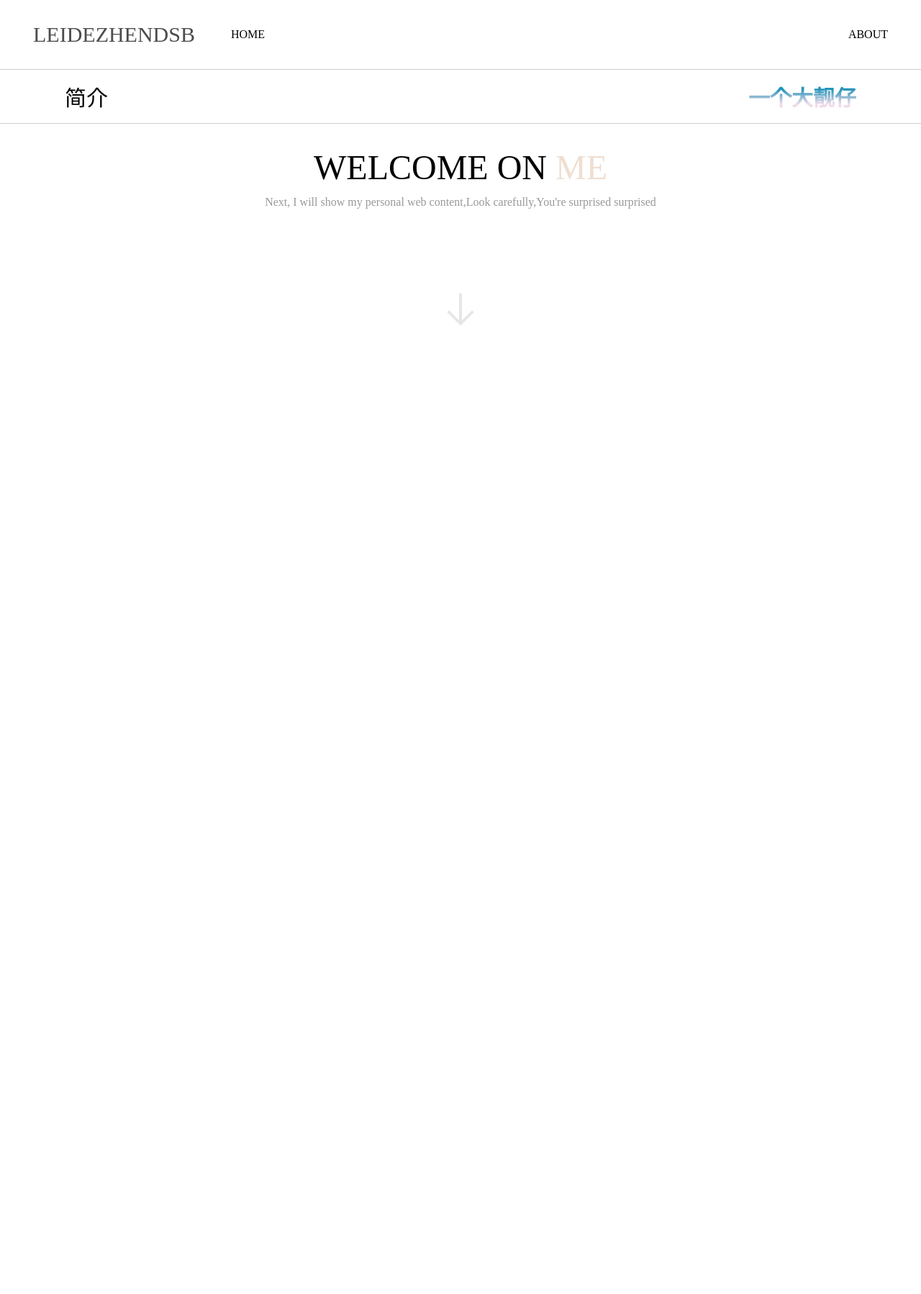
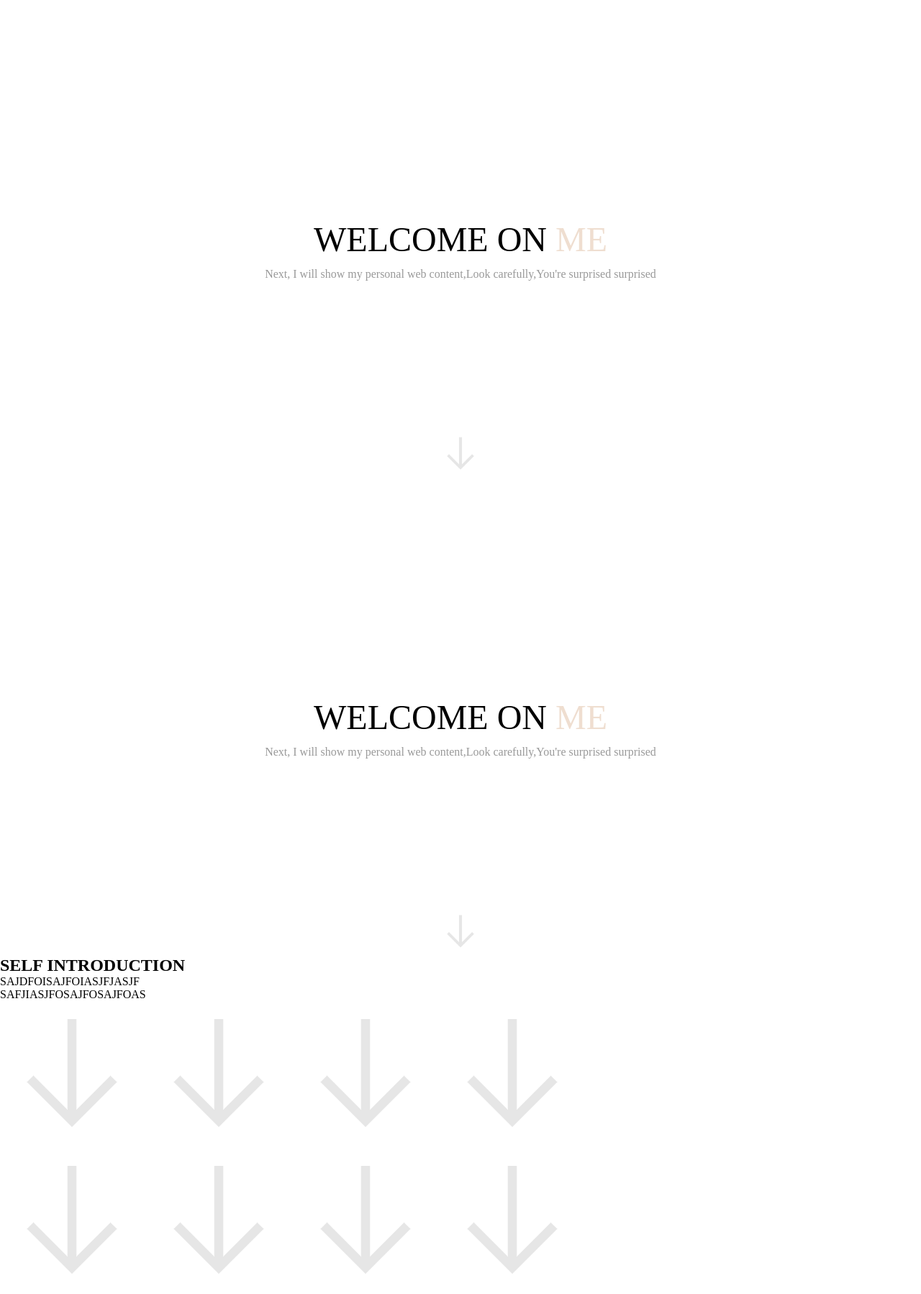
Before and after one commit to loraixy/loraixy.github.io, a plain HTML site: page index.html in a window 1280 px wide. Shown: the whole page at 72% size. Before the commit the page ends 800 px from the top, so only its background shows below. Drawn offline with Linux system fonts and the light colour scheme.

Commit message:
滚动监听完成

```diff
--- a/css/style.css
+++ b/css/style.css
@@ -41,9 +41,13 @@
     }
 
     header {
+        display: none;
         position: fixed;
         top: 0;
-        width: 100%;
+        left: 0;
+        right: 0;
+        background-color: #fff;
+        z-index: 9999;
     }
 
     .wrap {
@@ -54,9 +58,10 @@
     .header-nav {
         display: flex;
         justify-content: space-between;
-        padding: 8px 16px;
+        padding: 0px 16px;
         height: 80px;
         border-bottom: 1px solid #ccc;
+        background-color: #fff;
     }
 
     .list-left,
@@ -68,13 +73,13 @@
 
     .header-nav .title {
         font-size: 30px;
-        color: #4b4c4c;
+        color: #000;
         margin-right: 50px;
     }
 
     .brief {
-        padding: 5px 0;
-        font-size: 30px;
+        padding: 3px 0;
+        font-size: 28px;
         border-bottom: 1px solid #ccc;
     }
 
@@ -94,13 +99,13 @@
     }
 
     main {
-        margin-top: 168px;
+        /* margin-top: 168px; */
     }
 
     .main-title {
         text-align: center;
         overflow: hidden;
-        position: absolute;
+        position: relative;
         left: 0;
         top: 0;
         right: 0;
@@ -117,7 +122,7 @@
         position: absolute;
         left: -999px;
         font-size: 48px;
-        animation: move .8s ease-in-out 1 forwards;
+        animation: move .8s .2s ease-in-out 1 forwards;
     }
 
     .main-title .wrap p:nth-child(2) {
@@ -126,7 +131,7 @@
         font-size: 16px;
         padding: 10px 0;
         color: #999;
-        animation: move1 .8s .2s ease-in-out 1 forwards;
+        animation: move1 .8s .4s ease-in-out 1 forwards;
     }
 
     .akey {
@@ -134,7 +139,7 @@
     }
 
     .arrow {
-        margin-top: 400px;
+        margin-top: 600px;
     }
 
     .arrow img {
--- a/index.html
+++ b/index.html
@@ -5,7 +5,7 @@
     <meta charset="UTF-8">
     <meta http-equiv="X-UA-Compatible" content="IE=edge">
     <meta name="viewport" content="width=device-width, initial-scale=1.0">
-    <title>Document</title>
+    <title>雷德臻帅逼的页面</title>
     <link rel="stylesheet" href="./css/style.css">
 </head>
 
@@ -35,6 +35,31 @@
                 </div>
             </div>
         </div>
+
+        <div class="main-title">
+            <div class="wrap">
+                <p>WELCOME ON <span class="akey">ME</span></p>
+                <p>Next, I will show <span class="min-text">my personal</span> web content,Look carefully,You're surprised surprised</p>
+                <div class="arrow">
+                    <img src="./img/1.png" alt="小箭头">
+                </div>
+            </div>
+        </div>
+
+        <div class="mytext">
+            <h2>SELF INTRODUCTION</h2>
+            <P>SAJDFOISAJFOIASJFJASJF</P>
+            <P>SAFJIASJFOSAJFOSAJFOAS</P>
+            <img src="./img/1.png" alt="">
+
+            <img src="./img/1.png" alt="">
+            <img src="./img/1.png" alt="">
+            <img src="./img/1.png" alt="">
+        </div>
+        <img src="./img/1.png" alt="">
+        <img src="./img/1.png" alt="">
+        <img src="./img/1.png" alt="">
+        <img src="./img/1.png" alt="">
     </main>
     <footer></footer>
     <script src="./js/index.js"></script>
--- a/js/index.js
+++ b/js/index.js
@@ -0,0 +1,20 @@
+window.onload = function() {
+
+    let mainTitle = document.querySelector('.main-title')
+    let headernav = document.querySelector('header')
+    window.onscroll = function(e) {
+        var scrollTop = document.documentElement.scrollTop
+        // console.log(scrollTop);
+        // console.log(document.body.scrollTop,  window.screen.height)
+        // console.log(mainTitle.scrollTop)
+
+        if (scrollTop > headernav.offsetHeight) {
+            headernav.style.display = 'block'
+            console.log(scrollTop, headernav.offsetHeight)
+        }
+
+        if (scrollTop < headernav.offsetHeight) {
+            headernav.style.display = "none"
+        }
+    }
+}
```
